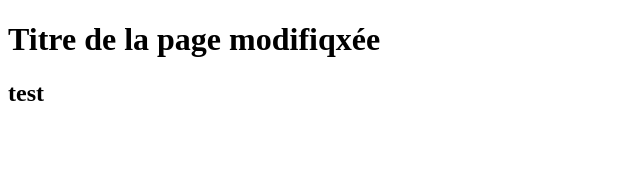
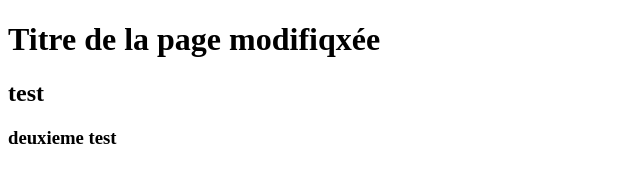
Before and after one commit to tomek51/P2, a plain HTML site: page index.html in a window 1280 px wide. Shown: the whole page, without its empty margins (0-640 px from the left). Drawn offline with Linux system fonts and the light colour scheme.

Commit message:
deuxieme test

```diff
--- a/index.html
+++ b/index.html
@@ -11,6 +11,7 @@
 <body>
     <h1>Titre de la page modifiqxée</h1>
     <h2>test</h2>
+    <h3>deuxieme test</h3>
 </body>
 
 </html>
```
